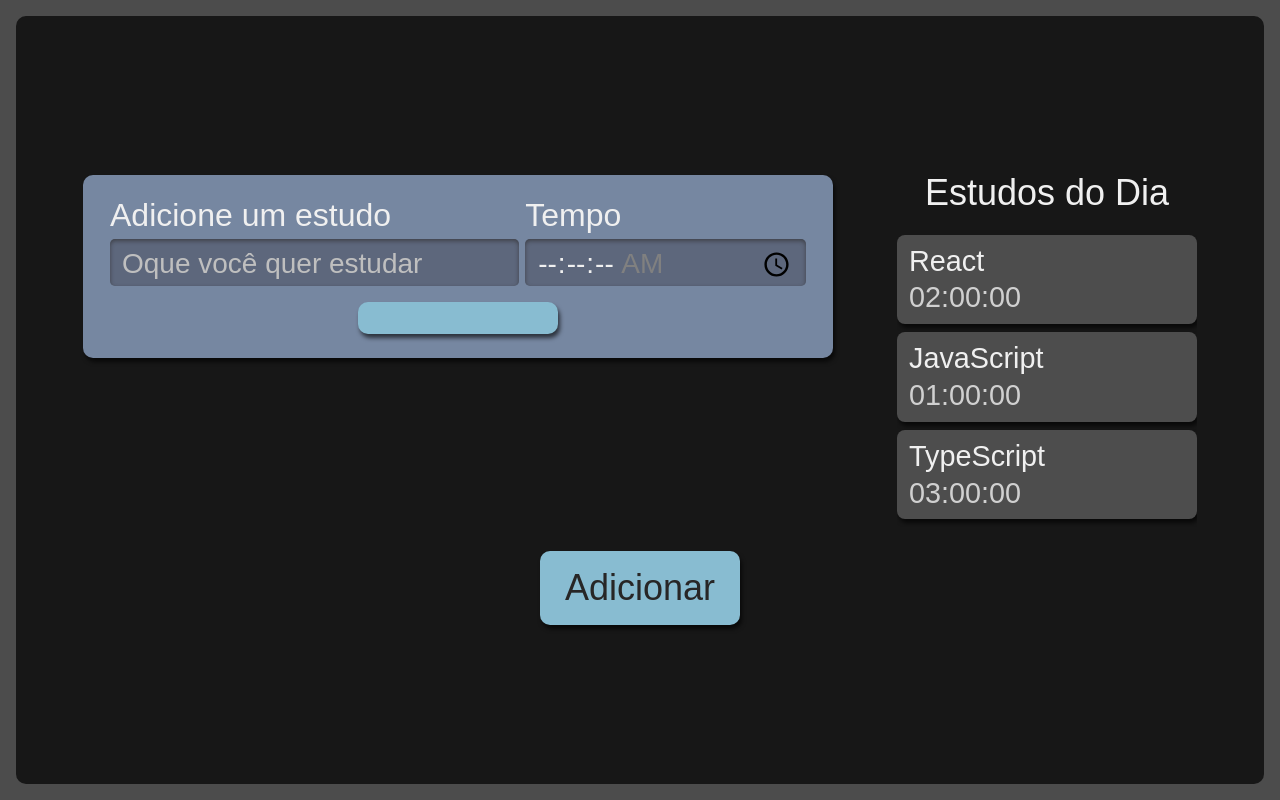
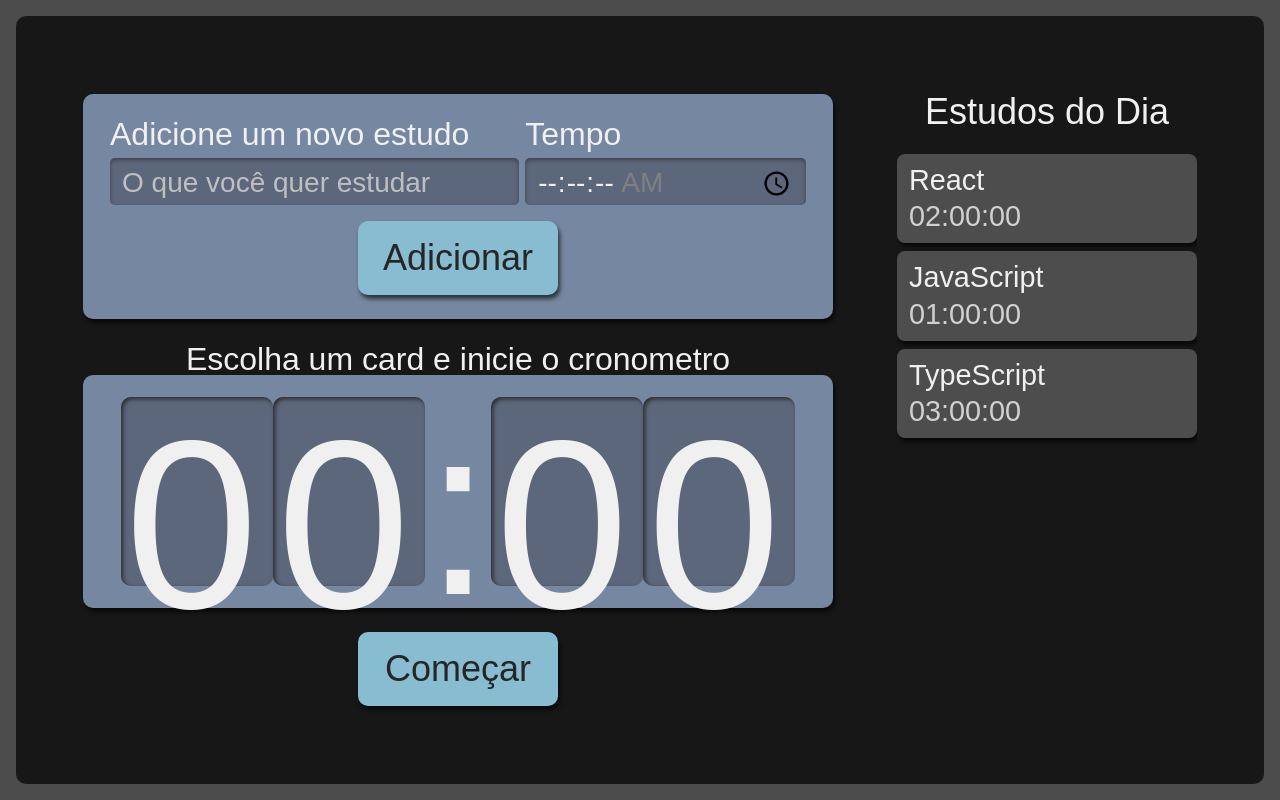
Before and after one commit to RodMaciel/Studies, a React (Create React App) app: page / in a window 1280 px wide. Built offline with nearby package versions, Linux system fonts and the light colour scheme.

Commit message:
estilização e props

```diff
--- /dev/null
+++ b/src/components/Cronometro/Relógio/Relogio.module.scss
@@ -0,0 +1,21 @@
+.relogioNumero {
+  background-color: #5D677C;
+  box-shadow: 2px 2px 4px #2B2B2B inset;
+  height: 3.6rem;
+  width: 3rem;
+  padding: 8px 4px;
+  border-radius: 10px;
+
+  @media screen and (min-width:1280px) {
+    height: 10.8rem;
+    width: 9rem;
+  }
+}
+
+.relogioDivisao {
+  height: 4.2rem;
+
+  @media screen and (min-width:1280px) {
+    height: 12.6rem;
+  }
+}
--- /dev/null
+++ b/src/components/Cronometro/Relógio/index.tsx
@@ -0,0 +1,14 @@
+import React from "react";
+import styles from './Relogio.module.scss';
+
+export default function Relogio () {
+    return (
+      <>
+        <span className={styles.relogioNumero}>0</span>
+        <span className={styles.relogioNumero}>0</span>
+        <span className={styles.relogioDivisao}>:</span>
+        <span className={styles.relogioNumero}>0</span>
+        <span className={styles.relogioNumero}>0</span>
+      </>
+    );
+}
--- /dev/null
+++ b/src/components/Cronometro/cronometro.module.scss
@@ -0,0 +1,59 @@
+.cronometro {
+  display: flex;
+  flex-direction: column;
+  align-items: center;
+  grid-area: cronometro;
+
+  .relogioWrapper {
+    align-items: center;
+    background-color: #7687A1;
+    border-radius: 10px;
+    box-shadow: 2px 4px 4px #0000009F;
+    box-sizing: border-box;
+    display: flex;
+    font-size: 5rem;
+    justify-content: center;
+    margin-bottom: 24px;
+    padding: 16px 12px;
+    width: 100%;
+  }
+
+  .titulo {
+    font-size: 2rem;
+  }
+
+  button {
+    background-color: #88bcd1;
+    border-radius: 10px;
+    box-shadow: 2px 4px 4px #0000009F;
+    color: #272626;
+    cursor: pointer;
+    font-size: 1.25rem;
+    padding: 16px;
+    width: 150px;
+
+    &:active {
+      background-color: #7CA6B7;
+      box-shadow: 2px 2px 4px #0000009F inset;
+      cursor: auto;
+    }
+  }
+
+  @media screen and (min-width:1280px) {
+
+    .relogioWrapper{
+      font-size: 15rem;
+    }
+
+    p {
+      font-size: 2rem;
+    }
+
+    button {
+      grid-column-start: span 2;
+      justify-self: center;
+      width: 200px;
+      font-size: 2.25rem;
+    }
+  }
+}
--- /dev/null
+++ b/src/components/Cronometro/index.tsx
@@ -0,0 +1,20 @@
+import React from "react";
+import Botao from "../Botao";
+import  Relogio  from "./Relógio";
+import styles from './cronometro.module.scss';
+
+export default function Cronometro () {
+    return (
+        <div className={styles.cronometro}>
+            <p className={styles.titulo}>Escolha um card e inicie o cronometro</p>
+            <div className={styles.relogioWrapper}>
+                <Relogio/>
+        </div>
+
+        <Botao>
+            Começar
+        </Botao>
+        </div>
+
+    )
+}
--- a/src/components/Formulario/index.tsx
+++ b/src/components/Formulario/index.tsx
@@ -1,18 +1,18 @@
-import React from 'react'
-import Botao from '../Botao'
-import style from './Formulario.module.scss'
+import React from "react";
+import Botao from "../Botao";
+import style from "./Formulario.module.scss";
 
 class Formulario extends React.Component {
-    render () {
+  render() {
     return (
       <form className={style.novaTarefa}>
         <div className={style.inputContainer}>
-              <label htmlFor="tarefa">Adicione um estudo</label>
+          <label htmlFor="tarefa">Adicione um novo estudo</label>
           <input
             type="text"
             name="tarefa"
             id="tarefa"
-                placeholder="Oque você quer estudar"
+            placeholder="O que você quer estudar"
             required
           />
         </div>
@@ -28,16 +28,12 @@
             required
           />
         </div>
-            <Botao>
-
-            </Botao>
-
-
-
+        <Botao>Adicionar</Botao>
       </form>
     );
   }
 }
 
 
+
 export default Formulario;
--- /dev/null
+++ b/src/components/Lista/Item/index.tsx
@@ -0,0 +1,10 @@
+import style from '../Lista.module.scss';
+
+export default function Item({tarefa, tempo }: { tarefa: string, tempo: string }) {
+    return (
+      <li className={style.item}>
+        <h3>{tarefa}</h3>
+        <span>{tempo}</span>
+      </li>
+    );
+}
--- a/src/components/Lista/index.tsx
+++ b/src/components/Lista/index.tsx
@@ -1,5 +1,6 @@
 import React from "react";
 import style from './Lista.module.scss';
+import Item from "./Item";
 
 function Lista () {
     const tarefas = [{
@@ -18,10 +19,10 @@
         <h2> Estudos do Dia </h2>
         <ul>
           {tarefas.map((item, index) => (
-            <li key={index} className={style.item}>
-              <h3>{item.tarefa}</h3>
-              <span>{item.tempo}</span>
-            </li>
+            <Item
+            key={index}
+            {...item}
+            />
           ))}
         </ul>
       </aside>
--- a/src/pages/App.tsx
+++ b/src/pages/App.tsx
@@ -1,16 +1,15 @@
-import React from 'react';
-import Botao from '../components/Botao';
-import Formulario from '../components/Formulario';
-import Lista from '../components/Lista';
-import style from './App.module.scss';
-
+import React from "react";
+import Formulario from "../components/Formulario";
+import Lista from "../components/Lista";
+import style from "./App.module.scss";
+import Cronometro  from "../components/Cronometro";
 
 function App() {
   return (
     <div className={style.AppStyle}>
-      <Botao>Adicionar</Botao>
-      <Formulario/>
-      <Lista/>
+      <Formulario />
+      <Lista />
+      <Cronometro/>
     </div>
   );
 }
```
Also changed, not shown: src/components/Botao/index.tsx (+6 -7 lines). Lines whose indentation alone changed are shown as unchanged.
